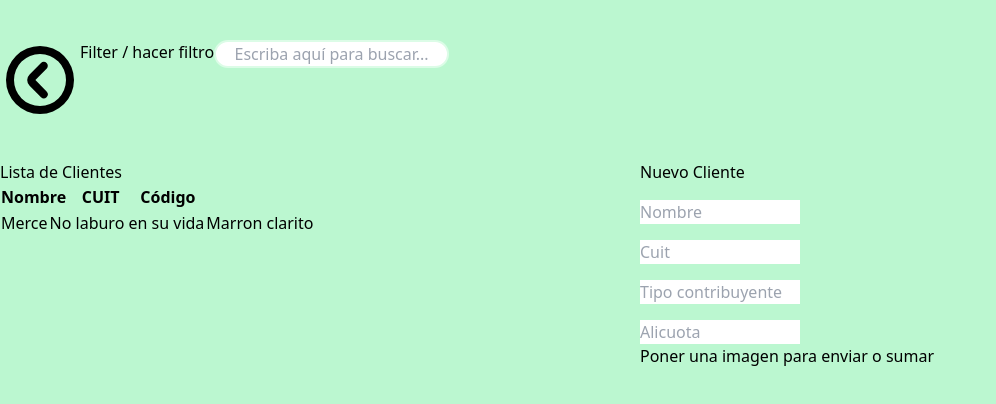
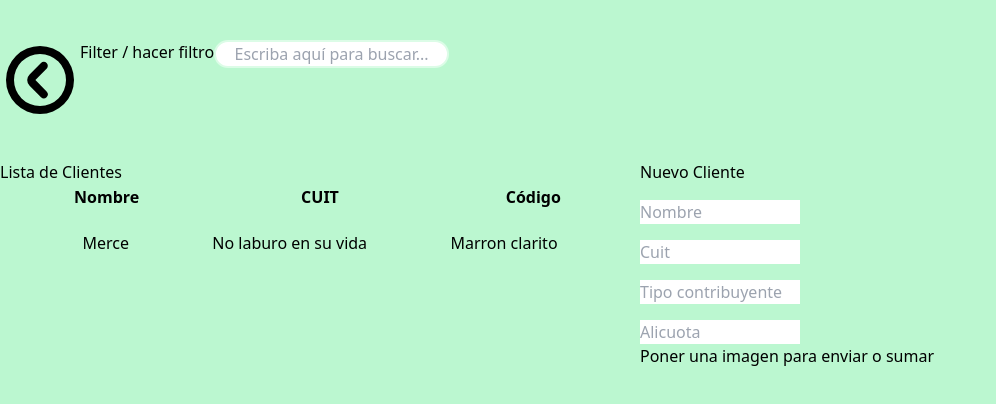
Before and after one commit to Drexai/Cosmar, a React (Vite) app: page /client in a window 1280 px wide. Shown: the top 404 px of the page, without its empty margins (0-996 px from the left). Built offline with nearby package versions, Linux system fonts and the light colour scheme.

Commit message:
Daily commit

```diff
--- a/src/components/clientsComponent/index.jsx
+++ b/src/components/clientsComponent/index.jsx
@@ -15,15 +15,15 @@ export const ClientComponent = () => {
             </header>
             <main class="relative w-full h-screen  mx-auto  flex flex-row bg-green-200">
                 <section class="flex flex-col w-2/4 ">
-                    <h2 class="w-full">
+                    <h2 class="w-full justify-center">
                         Lista de Clientes
                     </h2>
-                    <tr class="w-full">
+                    <tr class="w-full flex justify-evenly">
                         <th class="w-1/3">Nombre</th>
                         <th class="w-1/3">CUIT</th>
                         <th class="w-1/3">Código</th>
                     </tr>
-                    <tr>
+                    <tr class="w-full flex justify-evenly py-5">
                         <td>
                             Merce
                         </td>
```
